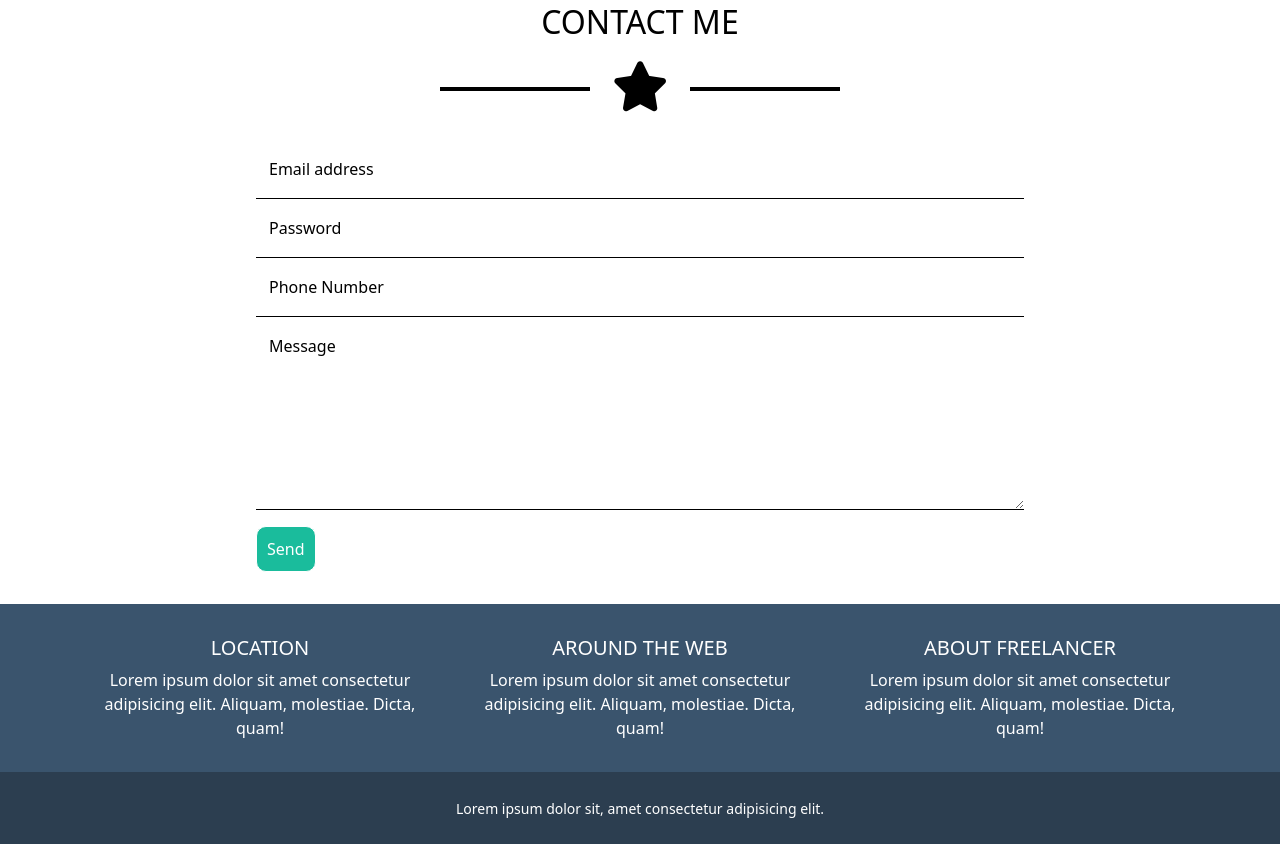
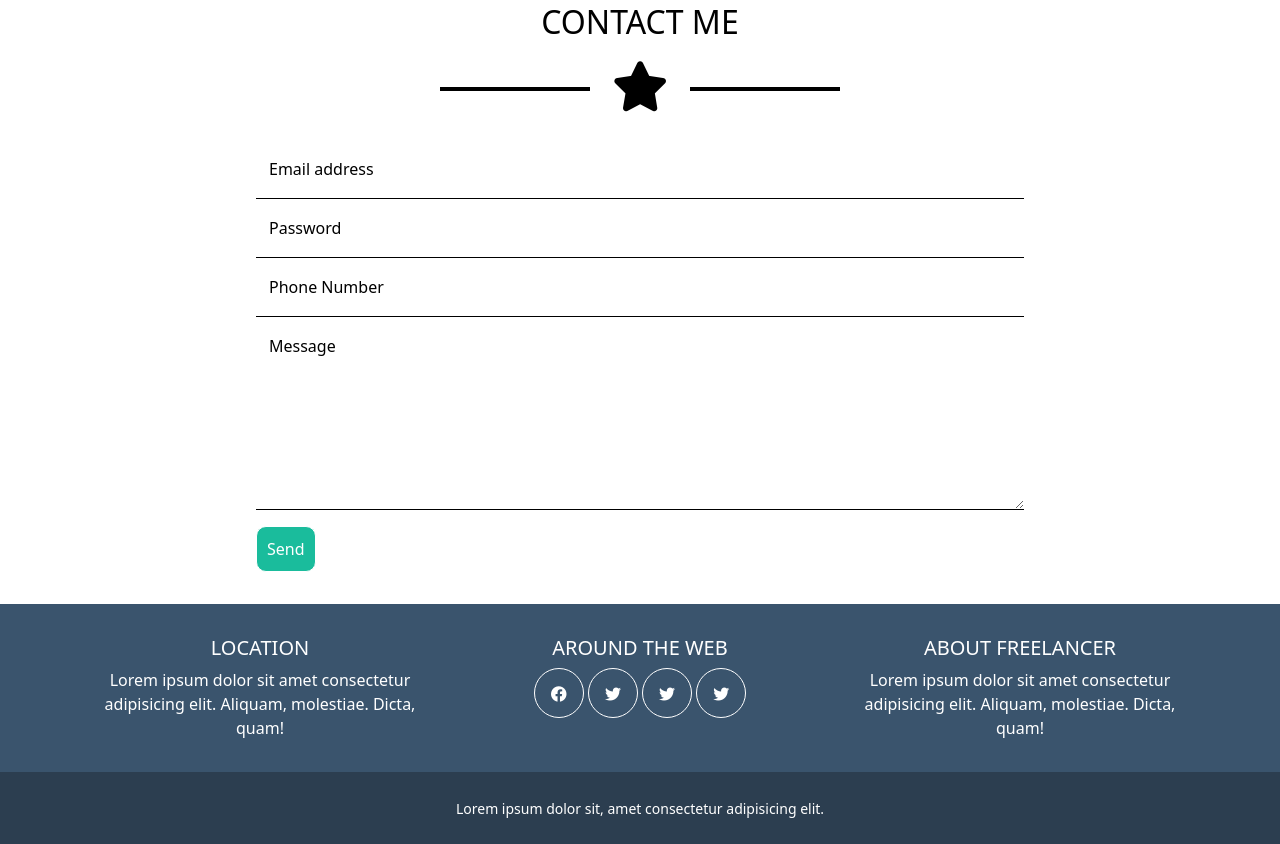
Before and after one commit to PaoloNapoli97/html-css-bootstrap-freelancer, a plain HTML site: page index.html in a window 1280 px wide. Shown: the part 1901-2745 px from the top of the page. Drawn offline with nearby package versions, Linux system fonts and the light colour scheme.

Commit message:
Aggiunti Social Buttons

```diff
--- a/css/utilities.css
+++ b/css/utilities.css
@@ -133,5 +133,14 @@
 .ms-form-details{
     color: currentColor;
     border-bottom: 1px solid black;
+}
 
+.ms-social-button{
+    display: inline-block;
+    border-radius: 50%;
+    border: 1px solid currentColor;
+    width: 50px;
+    height: 50px;
+    text-align: center;
+    line-height: 50px;
 }
--- a/index.html
+++ b/index.html
@@ -143,7 +143,18 @@
                     </div>
                     <div class="col-12 col-sm-4 text-center">
                         <h5>AROUND THE WEB</h5>
-                        <p>Lorem ipsum dolor sit amet consectetur adipisicing elit. Aliquam, molestiae. Dicta, quam!</p>
+                        <div class="ms-social-button">
+                            <i class="fa-brands fa-facebook"></i>
+                        </div>
+                        <div class="ms-social-button">
+                            <i class="fa-brands fa-twitter"></i>
+                        </div>
+                        <div class="ms-social-button">
+                            <i class="fa-brands fa-twitter"></i>
+                        </div>
+                        <div class="ms-social-button">
+                            <i class="fa-brands fa-twitter"></i>
+                        </div>
                     </div>
                     <div class="col-12 col-sm-4 text-center">
                         <h5>ABOUT FREELANCER</h5>
```
